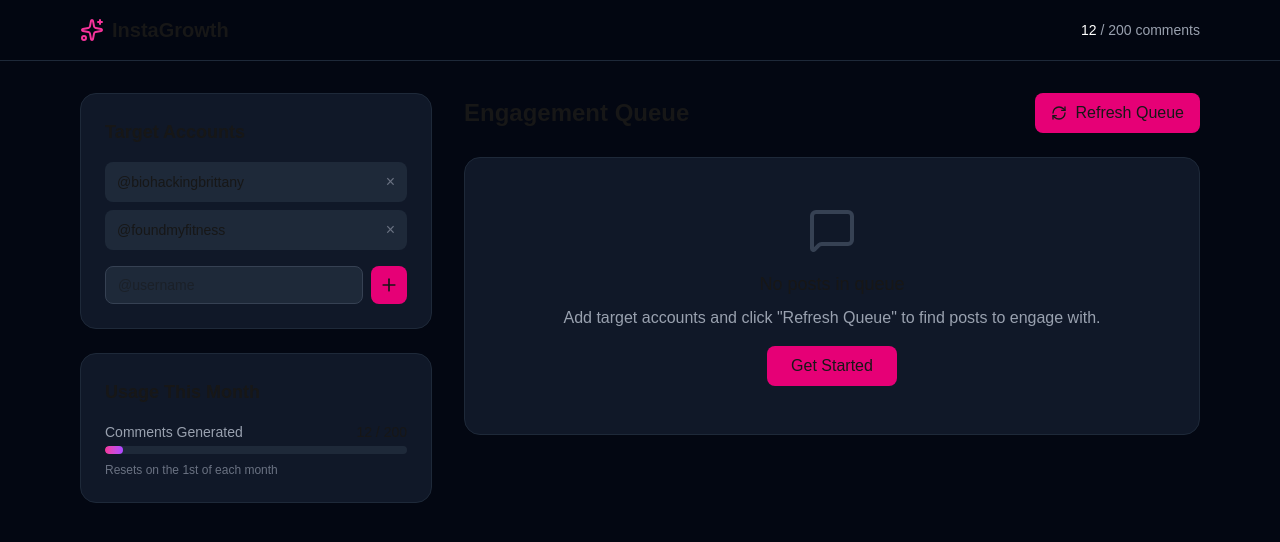
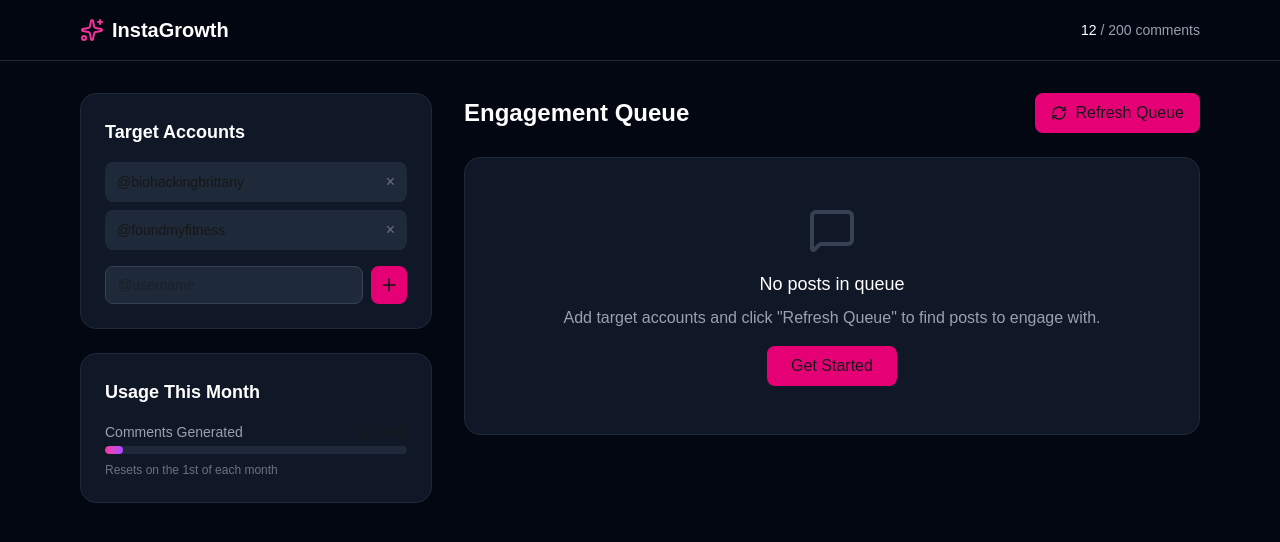
Before and after one commit to Tiklgra/insta-growth, a Next.js app: page /dashboard in a window 1280 px wide. Shown: the top 542 px of the page. Built offline with nearby package versions, Linux system fonts and the light colour scheme.

Commit message:
Fix: Add text-white to dashboard headings for visibility

```diff
--- a/src/app/dashboard/page.tsx
+++ b/src/app/dashboard/page.tsx
@@ -75,7 +75,7 @@ export default function Dashboard() {
         <div className="max-w-6xl mx-auto px-4 py-4 flex items-center justify-between">
           <Link href="/" className="flex items-center gap-2">
             <Sparkles className="w-6 h-6 text-pink-500" />
-            <span className="font-bold text-xl">InstaGrowth</span>
+            <span className="font-bold text-xl text-white">InstaGrowth</span>
           </Link>
           <div className="flex items-center gap-4">
             <div className="text-sm text-gray-400">
@@ -93,7 +93,7 @@ export default function Dashboard() {
           <div className="lg:col-span-1 space-y-6">
             {/* Target Accounts */}
             <div className="bg-gray-900 border border-gray-800 rounded-2xl p-6">
-              <h2 className="font-semibold text-lg mb-4">Target Accounts</h2>
+              <h2 className="font-semibold text-lg mb-4 text-white">Target Accounts</h2>
               <div className="space-y-2 mb-4">
                 {targetAccounts.map(account => (
                   <div
@@ -130,7 +130,7 @@ export default function Dashboard() {
 
             {/* Usage Stats */}
             <div className="bg-gray-900 border border-gray-800 rounded-2xl p-6">
-              <h2 className="font-semibold text-lg mb-4">Usage This Month</h2>
+              <h2 className="font-semibold text-lg mb-4 text-white">Usage This Month</h2>
               <div className="mb-2">
                 <div className="flex justify-between text-sm mb-1">
                   <span className="text-gray-400">Comments Generated</span>
@@ -152,7 +152,7 @@ export default function Dashboard() {
           {/* Main Content - Queue */}
           <div className="lg:col-span-2">
             <div className="flex items-center justify-between mb-6">
-              <h1 className="text-2xl font-bold">Engagement Queue</h1>
+              <h1 className="text-2xl font-bold text-white">Engagement Queue</h1>
               <button
                 onClick={refreshQueue}
                 disabled={isRefreshing}
@@ -166,7 +166,7 @@ export default function Dashboard() {
             {posts.length === 0 ? (
               <div className="bg-gray-900 border border-gray-800 rounded-2xl p-12 text-center">
                 <MessageSquare className="w-12 h-12 text-gray-700 mx-auto mb-4" />
-                <h3 className="text-lg font-medium mb-2">No posts in queue</h3>
+                <h3 className="text-lg font-medium mb-2 text-white">No posts in queue</h3>
                 <p className="text-gray-400 mb-4">
                   Add target accounts and click "Refresh Queue" to find posts to engage with.
                 </p>
```
